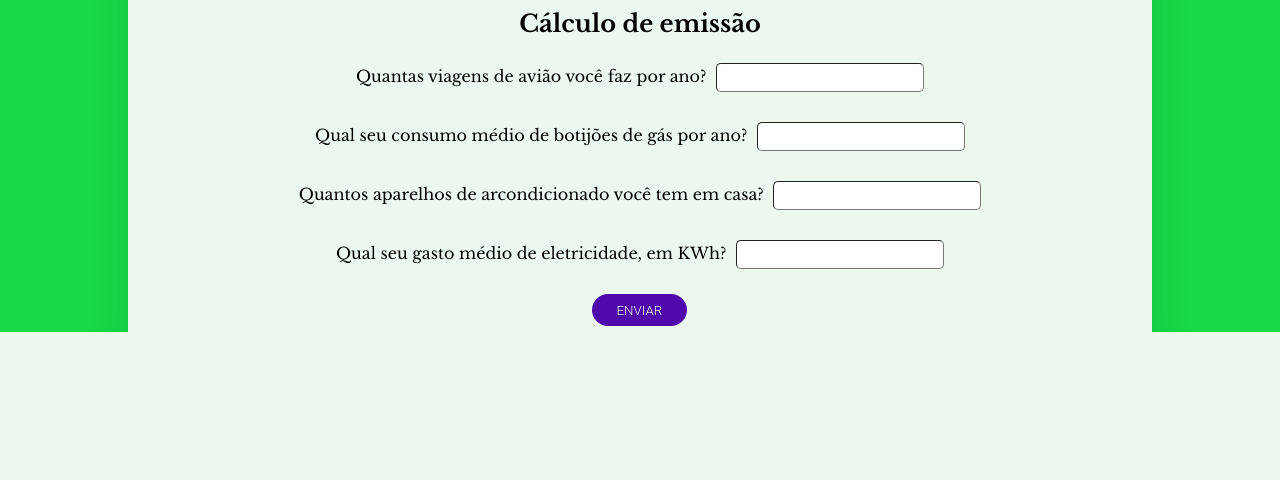
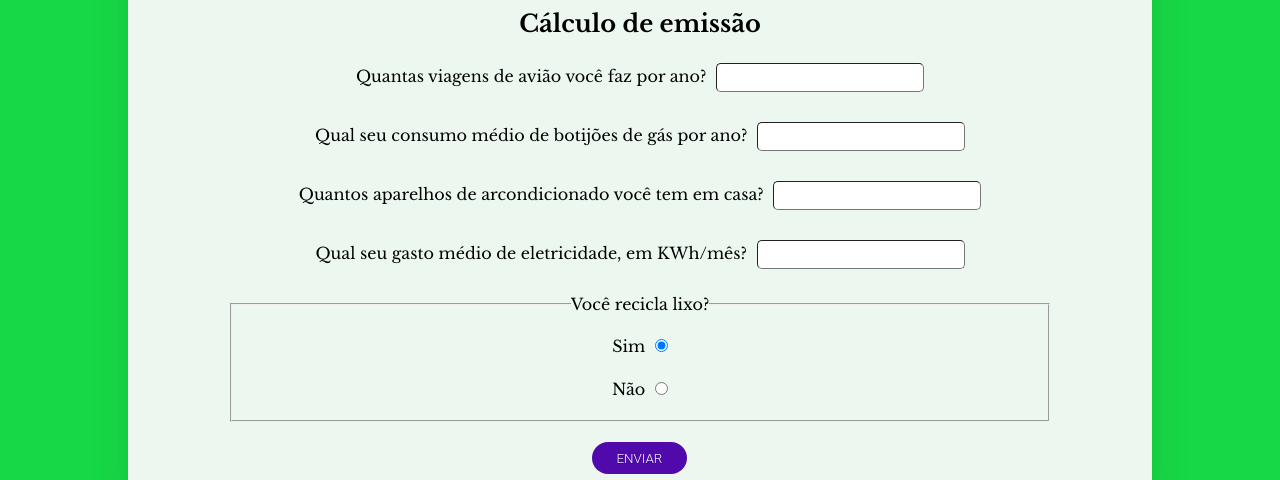
Before and after one commit to ToxicOtter/Carbono-Neutro, a Flask app: page /personal in a window 1280 px wide. Shown: the part 628-1108 px from the top of the page. Before the commit the page ends 960 px from the top, so only its background shows below. Run offline with Flask 2, Linux system fonts and the light colour scheme; some web fonts are replaced.

Commit message:
Adicionados novos parâmetros do cálculo

```diff
--- a/server.py
+++ b/server.py
@@ -2,7 +2,7 @@ import os
 import geopandas as gpd
 from shapely.geometry import shape, Polygon
 from shapely import wkt
-from flask import Flask, render_template, request
+from flask import Flask, render_template, request, url_for
 from fiona.drvsupport import supported_drivers
 from pyproj import Geod
 
@@ -153,13 +153,21 @@ def personal():
         gasto += float(request.form["aviao"]) * 0.17
         gasto += float(request.form["botija"])*0.455
         gasto += float(request.form["condicionado"])*0.5
-        gasto += float(request.form["eletricidade"])*med_elet
+        gasto += (float(request.form["eletricidade"])*med_elet*12)/1000
+
+        if (request.form['recicla'] == "sim"):
+            gasto += 0.06
+        else:
+            gasto += 0.23
+
+
     gasto_final.clear()
     gasto_final.append(gasto)
     arvore = int(gasto / 0.165105)
     cred = gasto * 68.745
     cred_final.clear()
     cred_final.append(cred)
+
     return render_template('personal.html',gasto=round(gasto,2), arvore=arvore, cred=round(cred,2))
 
 @app.route("/personal-res",methods=["GET","POST"])
@@ -184,5 +192,21 @@ def personalRes():
         text = area
     return render_template("personal.html",text=text,gasto=round(gasto,2), cred=round(cred,2))
 
+###################### to solve problem with browser cache #########################
+@app.context_processor
+def override_url_for():
+    return dict(url_for=dated_url_for)
+
+def dated_url_for(endpoint, **values):
+    if endpoint == 'static':
+        filename = values.get('filename', None)
+        if filename:
+            file_path = os.path.join(app.root_path,
+                                 endpoint, filename)
+            values['q'] = int(os.stat(file_path).st_mtime)
+    return url_for(endpoint, **values)
+
+
+
 if __name__ == '__main__':
     app.run()
--- a/templates/company.html
+++ b/templates/company.html
@@ -104,7 +104,7 @@
 
             <div>
             <h2>Escopo 2</h2>
-            <p>Quantidade de energia consumida pela empresa nos meses do ano.</p>
+            <p>Quantidade de energia consumida pela empresa nos meses do ano (MWh).</p>
             <p>Ano de referência: 2021</p>
 
             <label for="ener_jan">Consumo de energia de janeiro</label>
--- a/templates/personal.html
+++ b/templates/personal.html
@@ -53,8 +53,21 @@
                 <input type="number" name="condicionado" id="" required="required">
             </div>
             <div>
-                <label for="eletricidade">Qual seu gasto médio de eletricidade, em KWh?</label>
+                <label for="eletricidade">Qual seu gasto médio de eletricidade, em KWh/mês?</label>
                 <input type="number" name="eletricidade" id="" required="required">
+            </div>
+            <div>
+                <fieldset>
+                    <legend>Você recicla lixo?</legend>
+                    <div>
+                        <label for="reciclaSim">Sim</label>
+                        <input type="radio" name="recicla" id="reciclaSim" value="sim" checked>
+                    </div>
+                    <div>
+                        <label for="reciclaNao">Não</label>
+                        <input type="radio" name="recicla" id="reciclaNao" value="nao">
+                    </div>
+                </fieldset>
             </div>
 
             <input type="submit" value="ENVIAR">
@@ -63,7 +76,8 @@
         <div class="results">
             {% if gasto %}
             <h2>Você produziu um total de <span>{{ gasto }}</span> toneladas de carbono.</h2>
-            <p>Para compensar essa emissão, você pode plantar <span>{{ arvore }}</span> árvores(s) ou gastar <span>{{ cred }}R$</span> em créditos de carbono.</p>
+            <p>Se for escolhida a compra de crédito, voce gastara: <span>{{ cred }}R$</span> comprando <span>{{ gasto }}</span> créditos de carbono. Caso escolha o plantio, você pode plantar <span>{{ arvore }}</span> árvores(s).</p>
+            <br>
             <p>Caso você possua um terreno ou área que deseja plantar, pode inserir a metragem ou adicionar um arquivo KML gerado no Google Earth.</p>
 
             <form action="{{url_for('personalRes')}}" method="post" enctype="multipart/form-data">
@@ -72,7 +86,7 @@
             </form>
             <div>
                 {% if text %}
-                <h2>{{ text }}</h2>
+                <h2>A metragem total do seu terreno é: {{ text }} m2</h2>
                 {% else %}
                 <h2>Nenhuma area</h2>
                 {% endif %}
```
